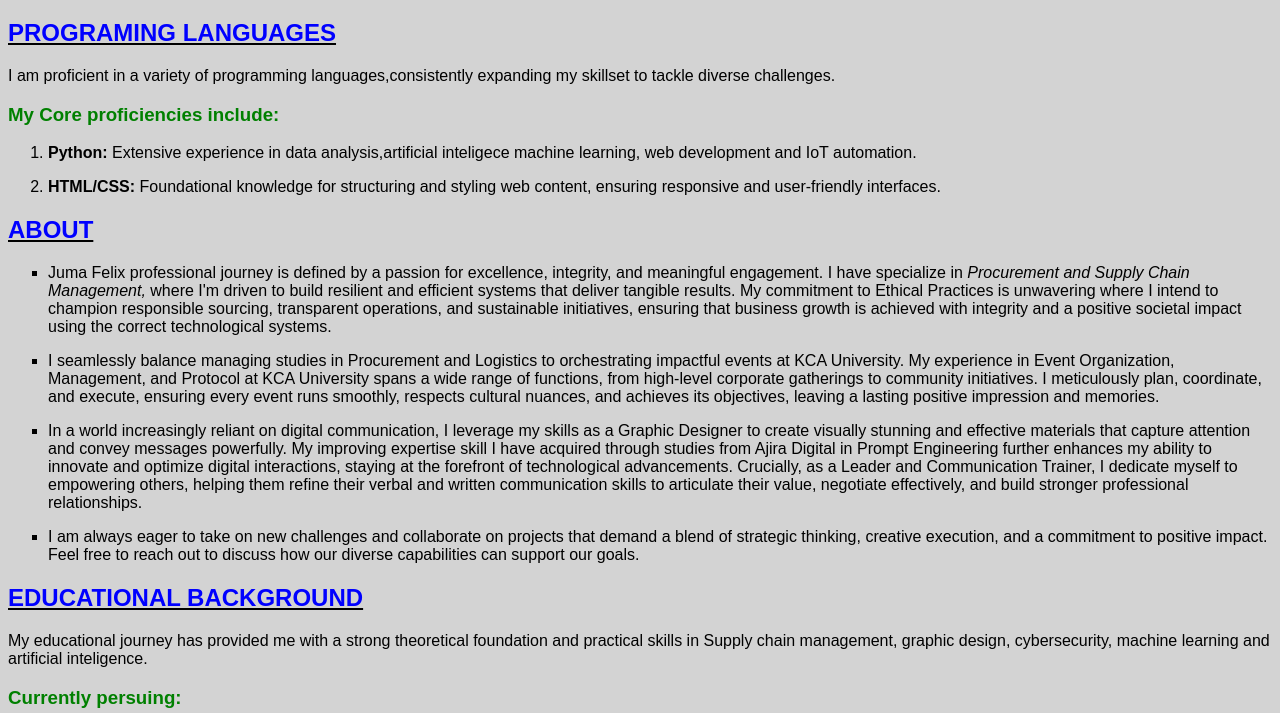
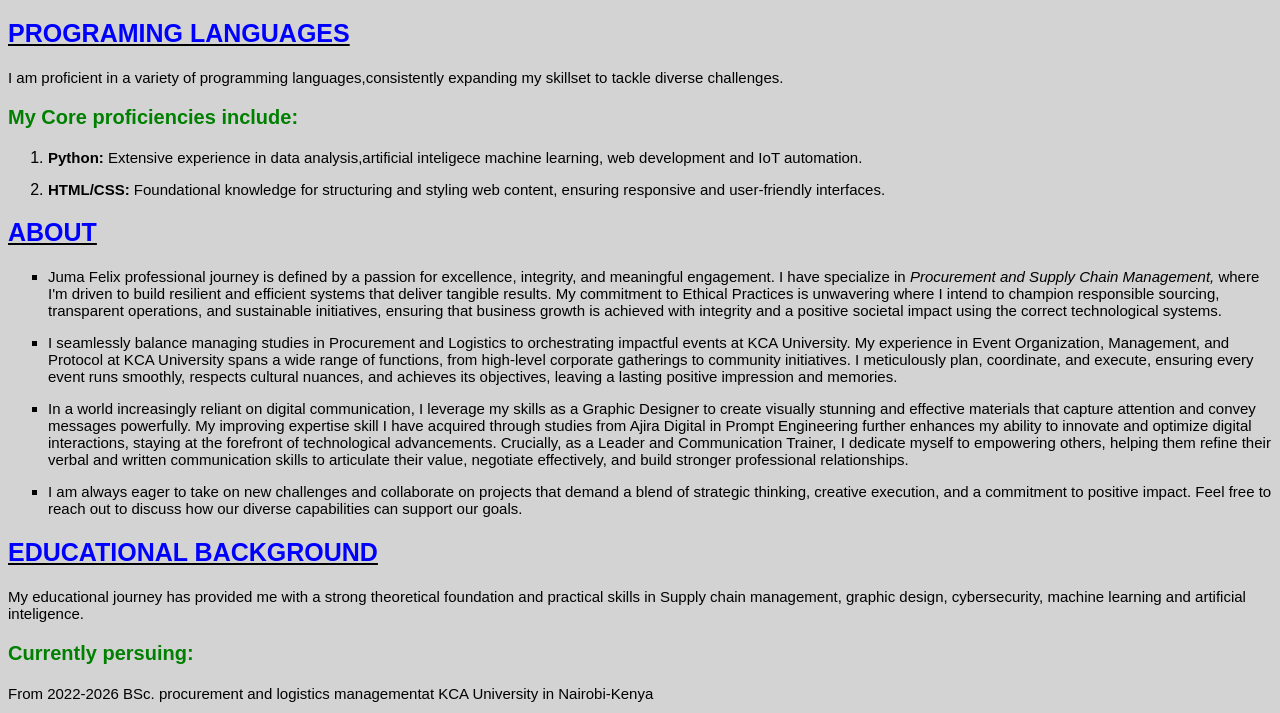
Before and after one commit to juma-felix45/juma-felix-portfolio, a plain HTML site: page index.html in a window 1280 px wide. Shown: the part 87-800 px from the top of the page. Drawn offline with Linux system fonts and the light colour scheme.

Commit message:
style.css

```diff
--- a/style.css
+++ b/style.css
@@ -4,15 +4,15 @@ h1{
  }
 h2{
     color: blue;
-    front-size: 25px;
+    font-size: 25px;
  }
 h3{
     color: green;
-    front-size: 20px;
+    font-size: 20px;
  }
 p{
     color: black;
-    front-size: 15px;
+    font-size: 15px;
  }
 a{
     color: blue;
```
